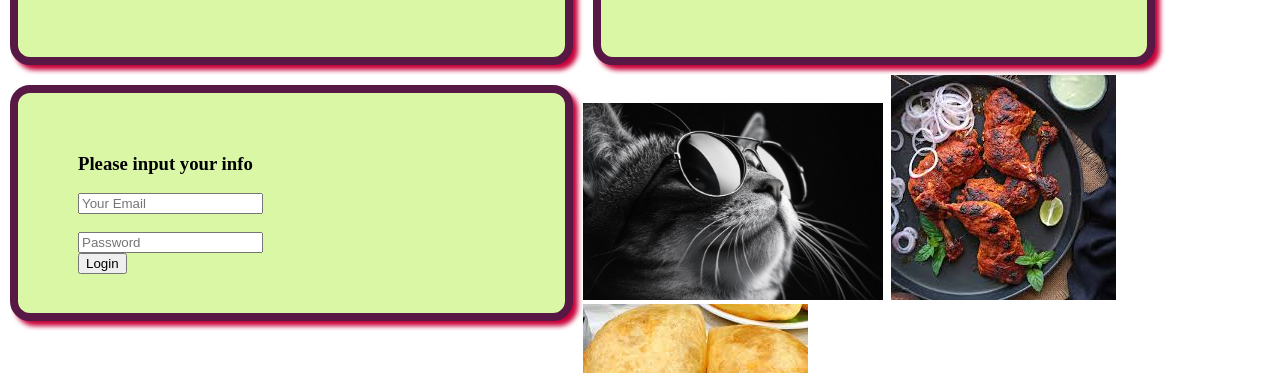
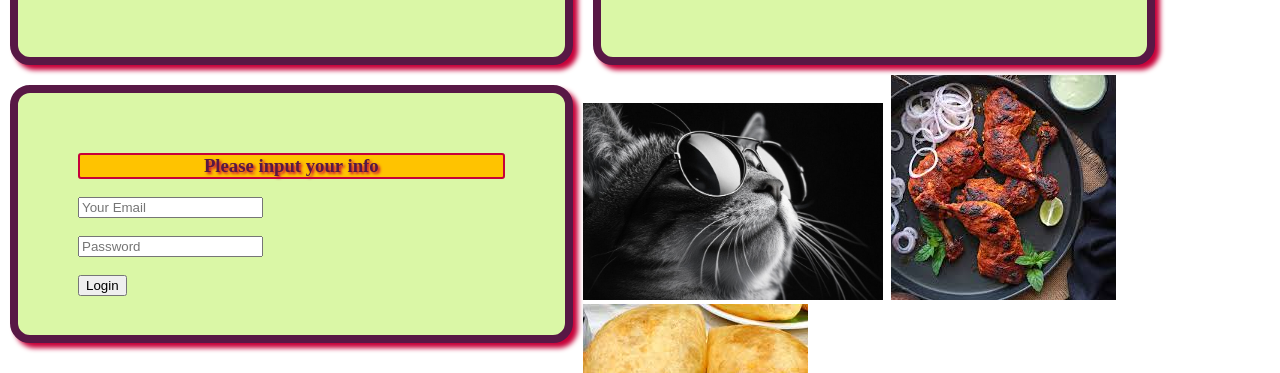
Before and after one commit to ZulkarNayem/practice-website, a plain HTML site: page index.html in a window 1280 px wide. Shown: the part 427-800 px from the top of the page. Drawn offline with Linux system fonts and the light colour scheme.

Commit message:
seventh commit

```diff
--- a/index.html
+++ b/index.html
@@ -27,7 +27,7 @@
         <form action="">
             <h3>Please input your info</h3><br>
             <input placeholder="Your Email" type="email"><br><br>
-            <input placeholder="Password" type="password"><br>
+            <input placeholder="Password" type="password"><br><br>
             <button class="center">Login</button>
         </form>
     </div>
--- a/styles/blog.css
+++ b/styles/blog.css
@@ -38,3 +38,11 @@
     /* -ms-transform: translate(-50%, -50%); */
     /* transform: translate(-50%, -50%); */
   }
+  h3{
+    border: 2px solid #C70039;
+    border-radius: 3px;
+    background-color: #FFC300;
+    color: #581845;
+    text-shadow: 2px 2px 3px #C70039;
+    text-align: center;
+  }
```
